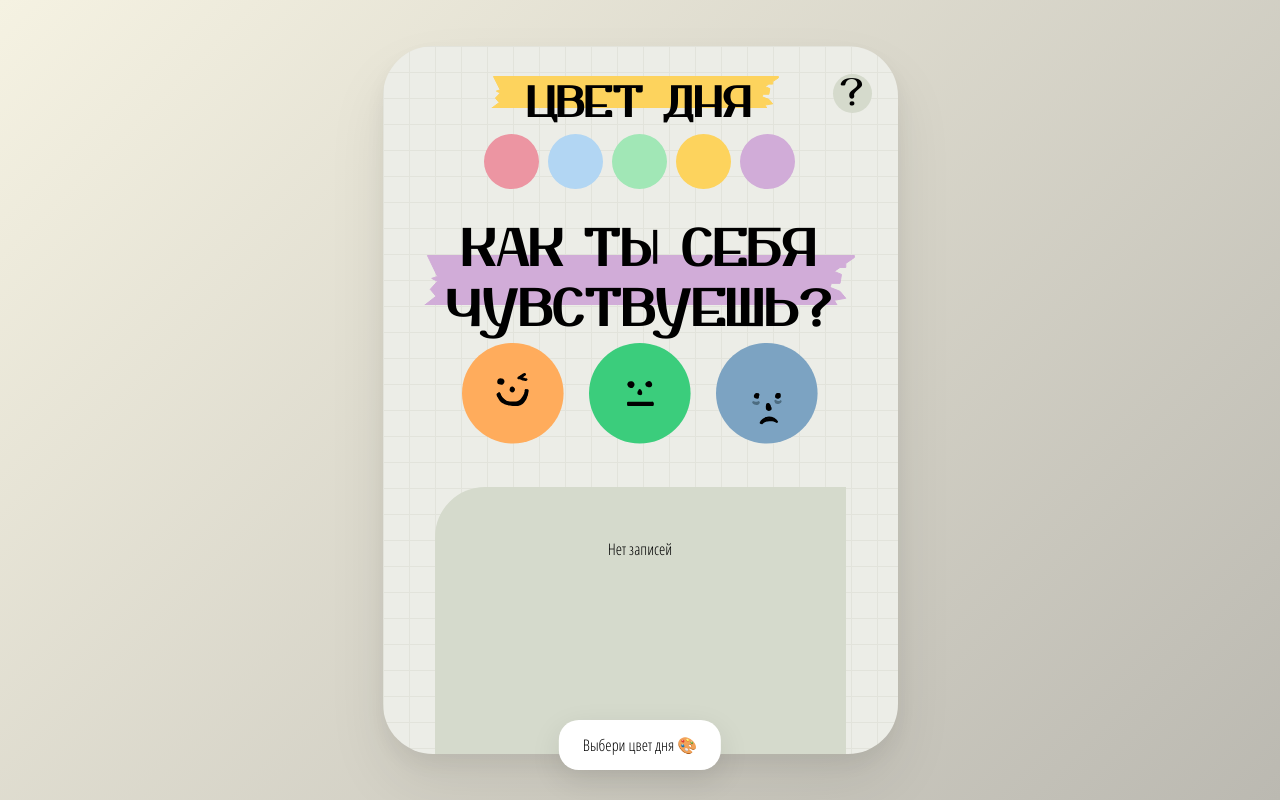
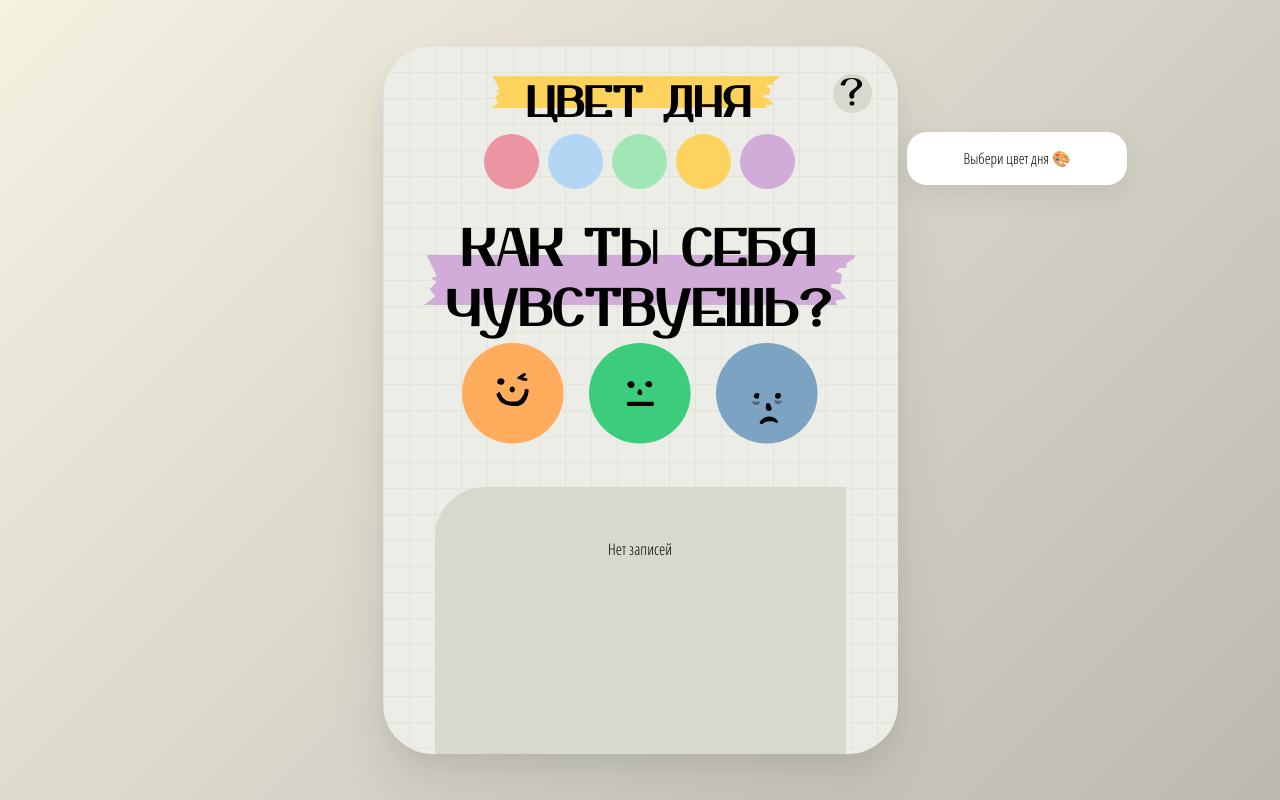
Before and after one commit to AlekSidorova/mood-journal, a React (Vite) app: page / in a window 1280 px wide. Built offline with nearby package versions, Linux system fonts and the light colour scheme.

Commit message:
fix: исправлено отображение подсказок

```diff
--- a/src/components/MoodTextarea/MoodTextarea.tsx
+++ b/src/components/MoodTextarea/MoodTextarea.tsx
@@ -55,6 +55,7 @@ const MoodTextarea: React.FC<MoodTextareaProps> = ({
       {/* Крестик для закрытия */}
       <button type="button" className={styles.closeButton} onClick={() => onClose?.()}>
       </button>
+
     </div>
   );
 };
--- a/src/components/OnboardingHint/OnboardingHint.module.css
+++ b/src/components/OnboardingHint/OnboardingHint.module.css
@@ -1,27 +1,39 @@
 .hint {
-  position: fixed;
-  bottom: 30px;
-  left: 50%;
-  transform: translateX(-50%);
+  position: absolute;
+  top: 120px; /* чуть ниже заголовка */
+   /* вынос за пределы журнала */
 
-  padding: 14px 24px;
+  width: 220px;
+  padding: 16px;
+
   background: white;
   border-radius: 20px;
+  box-shadow: 0 10px 30px rgba(0,0,0,0.08);
 
-  font-size: 16px;
-  box-shadow: 0 10px 30px rgba(0,0,0,0.1);
+  font-size: 15px;
+  line-height: 1.4;
 
-  animation: fadeIn 0.3s ease;
-  z-index: 100;
+  animation: fadeIn 0.1s ease;
+
+  z-index: 30; /* ВЫШЕ чем модалка */
 }
 
-@keyframes fadeIn {
-  from {
-    opacity: 0;
-    transform: translateX(-50%) translateY(10px);
-  }
-  to {
-    opacity: 1;
-    transform: translateX(-50%) translateY(0);
-  }
+/* Цвет дня */
+.step0 {
+  top: 86px;;
+  right: -295px;
 }
+
+/* Настроение */
+.step1 {
+  top: 321px;
+  right: -295px;
+}
+
+/* Заметка — поверх модалки */
+.step2 {
+  position: fixed;
+  top: 39%;
+  left: 50%;
+  transform: translate(-50%, -140%);
+}
--- a/src/components/OnboardingHint/OnboardingHint.tsx
+++ b/src/components/OnboardingHint/OnboardingHint.tsx
@@ -11,7 +11,11 @@ const messages = [
 const OnboardingHint: React.FC<OnboardingProps> = ({ step }) => {
   if (step > 2) return null;
 
-  return <div className={styles.hint}>{messages[step]}</div>;
+  return (
+    <div className={`${styles.hint} ${styles[`step${step}`]}`}>
+      {messages[step]}
+    </div>
+  );
 };
 
 export default OnboardingHint;
```
